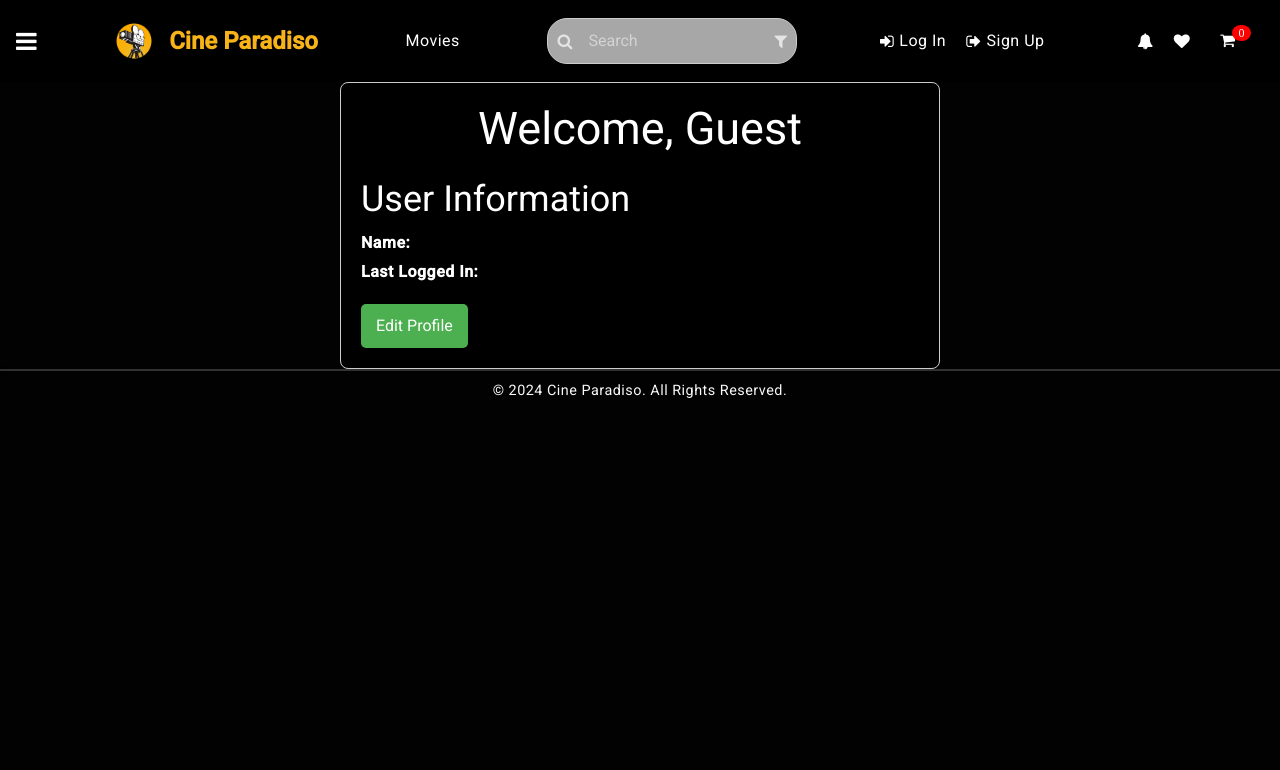
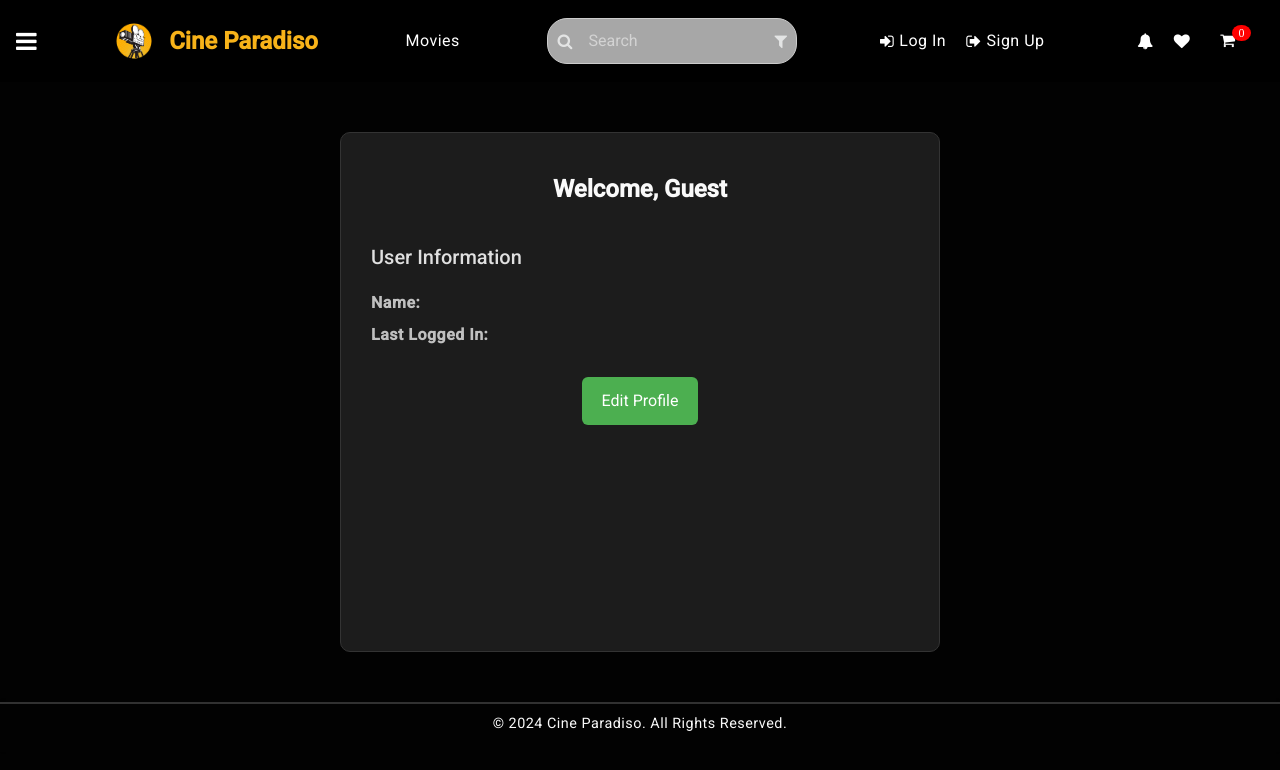
Before and after one commit to Ajai-sakthi/Project-MBf, an Angular app: page /profile in a window 1280 px wide. Shown: the top 770 px of the page. Built offline with nearby package versions, Linux system fonts and the light colour scheme; data requests are answered from the project's data file.

Commit message:
changed style of edit-profile and reset-password

```diff
--- a/db.json
+++ b/db.json
@@ -9,287 +9,285 @@
       "language": "Kollywood"
     },
     {
-            "src":"../../../assets/images/VV.jpg",
-            "name":"Vinnaithaandi Varuvaaya",
-            "rating":3.8,
-            "releasedate":"26/02/2010",
-            "price":"8,600",
-            "language":"Kollywood"
+      "src": "../../../assets/images/VV.jpg",
+      "name": "Vinnaithaandi Varuvaaya",
+      "rating": 3.8,
+      "releasedate": "26/02/2010",
+      "price": "8,600",
+      "language": "Kollywood"
     },
     {
-            "src":"../../../assets/images/ViVe.jpg",
-            "name":"Vikram vedha",
-            "rating":4.1,
-            "releasedate":"21/07/2017",
-            "price":"7,700",
-            "language":"Kollywood"
+      "src": "../../../assets/images/ViVe.jpg",
+      "name": "Vikram vedha",
+      "rating": 4.1,
+      "releasedate": "21/07/2017",
+      "price": "7,700",
+      "language": "Kollywood"
     },
     {
-            "src":"../../../assets/images/ironman.jpg",
-            "name":"Ironman",
-            "rating":4.6,
-            "releasedate":"01/05/2008",
-            "price":"9,100",
-            "language":"Hollywood"
+      "src": "../../../assets/images/ironman.jpg",
+      "name": "Ironman",
+      "rating": 4.6,
+      "releasedate": "01/05/2008",
+      "price": "9,100",
+      "language": "Hollywood"
     },
     {
-            "src":"../../../assets/images/OKK.jpg",
-            "name":"O Kadhal Kanmani",
-            "rating":4.3,
-            "releasedate":"17/04/2015",
-            "price":"8,500",
-            "language":"Kollywood"
+      "src": "../../../assets/images/OKK.jpg",
+      "name": "O Kadhal Kanmani",
+      "rating": 4.3,
+      "releasedate": "17/04/2015",
+      "price": "8,500",
+      "language": "Kollywood"
     },
     {
-            "src":"../../../assets/images/chakdeindia.jpg",
-            "name":"Chak De India",
-            "rating":3.7,
-            "releasedate":"10/08/2007",
-            "price":"7,650",
-            "language":"Bollywood"
+      "src": "../../../assets/images/chakdeindia.jpg",
+      "name": "Chak De India",
+      "rating": 3.7,
+      "releasedate": "10/08/2007",
+      "price": "7,650",
+      "language": "Bollywood"
     },
     {
-            "src":"../../../assets/images/spiderman.jpg",
-            "name":"Spiderman",
-            "rating":4.1,
-            "releasedate":"03/05/2002",
-            "price":"9,200",
-            "language":"Hollywood"
+      "src": "../../../assets/images/spiderman.jpg",
+      "name": "Spiderman",
+      "rating": 4.1,
+      "releasedate": "03/05/2002",
+      "price": "9,200",
+      "language": "Hollywood"
     },
     {
-            "src":"../../../assets/images/YNM.jpeg",
-            "name":"Yaaradi Nee Mohini",
-            "rating":3.8,
-            "releasedate":"08/09/2006",
-            "price":"8,300",
-            "language":"Kollywood"
-        },
-
-        {
-            "src":"../../../assets/images/Raanjhaana.jpg",
-            "name":"Raanjhaana",
-            "rating":3.9,
-            "releasedate":"21/06/2013",
-            "price":"5,250",
-            "language":"Bollywood"
+      "src": "../../../assets/images/YNM.jpeg",
+      "name": "Yaaradi Nee Mohini",
+      "rating": 3.8,
+      "releasedate": "08/09/2006",
+      "price": "8,300",
+      "language": "Kollywood"
     },
     {
-            "src":"../../../assets/images/KPC.jpg",
-            "name":"Kai Po Che",
-            "rating":4.3,
-            "releasedate":"22/02/2013",
-            "price":"8,500",
-            "language":"Bollywood"
+      "src": "../../../assets/images/Raanjhaana.jpg",
+      "name": "Raanjhaana",
+      "rating": 3.9,
+      "releasedate": "21/06/2013",
+      "price": "5,250",
+      "language": "Bollywood"
     },
     {
-            "src":"../../../assets/images/pirates.jpg",
-            "name":"Pirates Of The Carribean: The Curse Of The Black Pearl",
-            "rating":4.1,
-            "releasedate":"15/08/2003",
-            "price":"9,100",
-            "language":"Hollywood"
+      "src": "../../../assets/images/KPC.jpg",
+      "name": "Kai Po Che",
+      "rating": 4.3,
+      "releasedate": "22/02/2013",
+      "price": "8,500",
+      "language": "Bollywood"
     },
     {
-            "src":"../../../assets/images/charlie.jpg",
-            "name":"Charlie",
-            "rating":3.9,
-            "releasedate":"24/12/2015",
-            "price":"6,250",
-            "language":"Mollywood"
+      "src": "../../../assets/images/pirates.jpg",
+      "name": "Pirates Of The Carribean: The Curse Of The Black Pearl",
+      "rating": 4.1,
+      "releasedate": "15/08/2003",
+      "price": "9,100",
+      "language": "Hollywood"
     },
     {
-            "src":"../../../assets/images/aadukalam.jpg",
-            "name":"Aadukalam",
-            "rating":4.5,
-            "releasedate":"14/01/2011",
-            "price":"8,300",
-            "language":"Kollywood"
+      "src": "../../../assets/images/charlie.jpg",
+      "name": "Charlie",
+      "rating": 3.9,
+      "releasedate": "24/12/2015",
+      "price": "6,250",
+      "language": "Mollywood"
     },
     {
-            "src":"../../../assets/images/83.jpg",
-            "name":"83",
-            "rating":3.7,
-            "releasedate":"24/12/2021",
-            "price":"7,450",
-            "language":"Bollywood"
+      "src": "../../../assets/images/aadukalam.jpg",
+      "name": "Aadukalam",
+      "rating": 4.5,
+      "releasedate": "14/01/2011",
+      "price": "8,300",
+      "language": "Kollywood"
     },
     {
-            "src":"../../../assets/images/OSO.jpg",
-            "name":"Ohm Shanthi Oshaana",
-            "rating":4.3,
-            "releasedate":"07/02/2014",
-            "price":"7,700",
-            "language":"Mollywood"
+      "src": "../../../assets/images/83.jpg",
+      "name": "83",
+      "rating": 3.7,
+      "releasedate": "24/12/2021",
+      "price": "7,450",
+      "language": "Bollywood"
     },
     {
-            "src":"../../../assets/images/msd.jpg",
-            "name":"M.S.Dhoni:The Untold Story",
-            "rating":4.3,
-            "releasedate":"30/09/2016",
-            "price":"8,550",
-            "language":"Bollywood"
+      "src": "../../../assets/images/OSO.jpg",
+      "name": "Ohm Shanthi Oshaana",
+      "rating": 4.3,
+      "releasedate": "07/02/2014",
+      "price": "7,700",
+      "language": "Mollywood"
     },
     {
-            "src":"../../../assets/images/premam.jpg",
-            "name":"Premam",
-            "rating":3.9,
-            "releasedate":"29/05/2015",
-            "price":"7,500",
-            "language":"Mollywood"
+      "src": "../../../assets/images/msd.jpg",
+      "name": "M.S.Dhoni:The Untold Story",
+      "rating": 4.3,
+      "releasedate": "30/09/2016",
+      "price": "8,550",
+      "language": "Bollywood"
     },
     {
-            "src":"../../../assets/images/.jpg",
-            "name":"Harry Potter & The Philosopher's Stone",
-            "rating":3.9,
-            "releasedate":"12/04/2002",
-            "price":"8,300",
-            "language":"Hollywood"
+      "src": "../../../assets/images/premam.jpg",
+      "name": "Premam",
+      "rating": 3.9,
+      "releasedate": "29/05/2015",
+      "price": "7,500",
+      "language": "Mollywood"
     },
     {
-            "src":"../../../assets/images/Dangal.jpg",
-            "name":"Dangal",
-            "rating":4.2,
-            "releasedate":"23/12/2016",
-            "price":"7,500",
-            "language":"Bollywood"
+      "src": "../../../assets/images/.jpg",
+      "name": "Harry Potter & The Philosopher's Stone",
+      "rating": 3.9,
+      "releasedate": "12/04/2002",
+      "price": "8,300",
+      "language": "Hollywood"
     },
     {
-            "src":"../../../assets/images/3.jpg",
-            "name":"3",
-            "rating":4.3,
-            "releasedate":"30/03/2012",
-            "price":"7,000",
-            "language":"Kollywood"
+      "src": "../../../assets/images/Dangal.jpg",
+      "name": "Dangal",
+      "rating": 4.2,
+      "releasedate": "23/12/2016",
+      "price": "7,500",
+      "language": "Bollywood"
     },
     {
-            "src":"../../../assets/images/aavesham.jpg",
-            "name":"Aavesham",
-            "rating":3.7,
-            "releasedate":"11/04/2024",
-            "price":"6,600",
-            "language":"Mollywood"
+      "src": "../../../assets/images/3.jpg",
+      "name": "3",
+      "rating": 4.3,
+      "releasedate": "30/03/2012",
+      "price": "7,000",
+      "language": "Kollywood"
     },
     {
-            "src":"../../../assets/images/rabnebanadijodi.jpg",
-            "name":"Rabne Bana Di Jodi",
-            "rating":3.8,
-            "releasedate":"12/12/2008",
-            "price":"7,625",
-            "language":"Bollywood"
+      "src": "../../../assets/images/aavesham.jpg",
+      "name": "Aavesham",
+      "rating": 3.7,
+      "releasedate": "11/04/2024",
+      "price": "6,600",
+      "language": "Mollywood"
     },
     {
-            "src":"../../../assets/images/mayakkamenna.jpg",
-            "name":"Mayakkam Enna",
-            "rating":4.3,
-            "releasedate":"25/11/2011",
-            "price":"8,800",
-            "language":"Kollywood"
+      "src": "../../../assets/images/rabnebanadijodi.jpg",
+      "name": "Rabne Bana Di Jodi",
+      "rating": 3.8,
+      "releasedate": "12/12/2008",
+      "price": "7,625",
+      "language": "Bollywood"
     },
     {
-            "src":"../../../assets/images/premalu.jpg",
-            "name":"Premalu",
-            "rating":4.4,
-            "releasedate":"09/02/2024",
-            "price":"8,900",
-            "language":"Mollywood"
+      "src": "../../../assets/images/mayakkamenna.jpg",
+      "name": "Mayakkam Enna",
+      "rating": 4.3,
+      "releasedate": "25/11/2011",
+      "price": "8,800",
+      "language": "Kollywood"
     },
     {
-            "src":"../../../assets/images/sooraraipotru.jpg",
-            "name":"Soorarai Potru",
-            "rating":4.6,
-            "releasedate":"12/11/2020",
-            "price":"8,700",
-            "language":"Kollywood"
+      "src": "../../../assets/images/premalu.jpg",
+      "name": "Premalu",
+      "rating": 4.4,
+      "releasedate": "09/02/2024",
+      "price": "8,900",
+      "language": "Mollywood"
     },
     {
-            "src":"../../../assets/images/bangaloredays.jpg",
-            "name":"Bangalore Days",
-            "rating":3.9,
-            "releasedate":"30/05/2014",
-            "price":"7,825",
-            "language":"Mollywood"
+      "src": "../../../assets/images/sooraraipotru.jpg",
+      "name": "Soorarai Potru",
+      "rating": 4.6,
+      "releasedate": "12/11/2020",
+      "price": "8,700",
+      "language": "Kollywood"
     },
     {
-            "src":"../../../assets/images/irudhisuttru.jpg",
-            "name":"Irudhi Suttru",
-            "rating":4.6,
-            "releasedate":"29/01/2016",
-            "price":"8,300",
-            "language":"Kollywood"
+      "src": "../../../assets/images/bangaloredays.jpg",
+      "name": "Bangalore Days",
+      "rating": 3.9,
+      "releasedate": "30/05/2014",
+      "price": "7,825",
+      "language": "Mollywood"
     },
     {
-            "src":"../../../assets/images/thepursuitofhappyness.jpg",
-            "name":"The Pursuit Of Happyness",
-            "rating":4.2,
-            "releasedate":"15/12/2006",
-            "price":"8,100",
-            "language":"Hollywood"
+      "src": "../../../assets/images/irudhisuttru.jpg",
+      "name": "Irudhi Suttru",
+      "rating": 4.6,
+      "releasedate": "29/01/2016",
+      "price": "8,300",
+      "language": "Kollywood"
     },
     {
-            "src":"../../../assets/images/chhichhore.jpg",
-            "name":"Chhichhore",
-            "rating":4.6,
-            "releasedate":"06/09/2019",
-            "price":"8,000",
-            "language":"Bollywood"
+      "src": "../../../assets/images/thepursuitofhappyness.jpg",
+      "name": "The Pursuit Of Happyness",
+      "rating": 4.2,
+      "releasedate": "15/12/2006",
+      "price": "8,100",
+      "language": "Hollywood"
     },
     {
-            "src":"../../../assets/images/hridhayam.jpg",
-            "name":"Hridhayam",
-            "rating":4.2,
-            "releasedate":"21/01/2022",
-            "price":"7,650",
-            "language":"Mollywood"
+      "src": "../../../assets/images/chhichhore.jpg",
+      "name": "Chhichhore",
+      "rating": 4.6,
+      "releasedate": "06/09/2019",
+      "price": "8,000",
+      "language": "Bollywood"
     },
     {
-            "src":"../../../assets/images/aashiqui.jpg",
-            "name":"Aashiqui",
-            "rating":4.3,
-            "releasedate":"26/04/2013",
-            "price":"8,350",
-            "language":"Bollywood"
+      "src": "../../../assets/images/hridhayam.jpg",
+      "name": "Hridhayam",
+      "rating": 4.2,
+      "releasedate": "21/01/2022",
+      "price": "7,650",
+      "language": "Mollywood"
     },
     {
-            "src":"../../../assets/images/7g.jpg",
-            "name":"7g Rainbow Colony",
-            "rating":4.4,
-            "releasedate":"15/10/2004",
-            "price":"8,650",
-            "language":"Kollywood"
+      "src": "../../../assets/images/aashiqui.jpg",
+      "name": "Aashiqui",
+      "rating": 4.3,
+      "releasedate": "26/04/2013",
+      "price": "8,350",
+      "language": "Bollywood"
     },
     {
-            "src":"../../../assets/images/kumbalanginights.jpg",
-            "name":"Kumbalangi Nights",
-            "rating":4.3,
-            "releasedate":"07/02/2019",
-            "price":"8,150",
-            "language":"Mollywood"
+      "src": "../../../assets/images/7g.jpg",
+      "name": "7g Rainbow Colony",
+      "rating": 4.4,
+      "releasedate": "15/10/2004",
+      "price": "8,650",
+      "language": "Kollywood"
     },
     {
-            "src":"../../../assets/images/ak.jpg",
-            "name":"Ayyappanum Koshiyum",
-            "rating":4.1,
-            "releasedate":"07/02/2020",
-            "price":"8,050",
-            "language":"Mollywood"
+      "src": "../../../assets/images/kumbalanginights.jpg",
+      "name": "Kumbalangi Nights",
+      "rating": 4.3,
+      "releasedate": "07/02/2019",
+      "price": "8,150",
+      "language": "Mollywood"
     },
     {
-            "src":"../../../assets/images/shershaah.jpg",
-            "name":"Shershaah",
-            "rating":4.5,
-            "releasedate":"12/08/2021",
-            "price":"8,200",
-            "language":"Bollywood"
+      "src": "../../../assets/images/ak.jpg",
+      "name": "Ayyappanum Koshiyum",
+      "rating": 4.1,
+      "releasedate": "07/02/2020",
+      "price": "8,050",
+      "language": "Mollywood"
     },
     {
-            "src":"../../../assets/images/theevandi.jpg",
-            "name":"Theevandi",
-            "rating":3.9,
-            "releasedate":"07/09/2018",
-            "price":"7,550",
-            "language":"Mollywood"
+      "src": "../../../assets/images/shershaah.jpg",
+      "name": "Shershaah",
+      "rating": 4.5,
+      "releasedate": "12/08/2021",
+      "price": "8,200",
+      "language": "Bollywood"
+    },
+    {
+      "src": "../../../assets/images/theevandi.jpg",
+      "name": "Theevandi",
+      "rating": 3.9,
+      "releasedate": "07/09/2018",
+      "price": "7,550",
+      "language": "Mollywood"
     }
-
   ],
   "users": [
     {
@@ -302,7 +300,9 @@
     {
       "id": "4a8e",
       "email": "swethamurugan2222@gmail.com",
-      "password": "1234"
+      "password": "1234",
+      "lastLoggedIn": "2024-10-21T10:46:34.435Z",
+      "name": "swetha"
     },
     {
       "id": "9e51",
--- a/src/app/app.module.ts
+++ b/src/app/app.module.ts
@@ -30,6 +30,7 @@ import { EditProfileComponent } from './edit-profile/edit-profile.component'; //
 import { MatNativeDateModule } from '@angular/material/core';
 // app.module.ts
 import { BrowserAnimationsModule } from '@angular/platform-browser/animations';
+import { provideAnimationsAsync } from '@angular/platform-browser/animations/async';
 @NgModule({
   declarations: [
     AppComponent,
@@ -65,7 +66,9 @@ import { BrowserAnimationsModule } from '@angular/platform-browser/animations';
     CommonModule, // Include CommonModule in the imports array,
     MatSidenavModule
   ],
-  providers: [],
+  providers: [
+    provideAnimationsAsync()
+  ],
   bootstrap: [AppComponent]
 })
 export class AppModule { }
--- a/src/app/pages/cart/cart.component.scss
+++ b/src/app/pages/cart/cart.component.scss
@@ -2,6 +2,7 @@
   max-width: 1200px;
   margin: 0 auto;
   padding: 20px;
+  min-height: 65vh;
 
   h1 {
     text-align: center;
--- a/src/app/profile/profile.component.scss
+++ b/src/app/profile/profile.component.scss
@@ -1,49 +1,66 @@
 .profile-container {
-  max-width: 600px;
-  margin: 0 auto;
-  padding: 20px;
-  border: 1px solid #ccc;
-  border-radius: 8px;
-  background-color: #000;
+  max-width: 600px;  // Constrain the container width for readability
+  margin: 50px auto;  // Add margin for vertical spacing and center horizontally
+  padding: 30px;  // Increase padding for breathing room
+  border: 1px solid #333;  // Darker border to blend better with the dark background
+  border-radius: 10px;  // More rounded corners for a modern look
+  background-color: #1c1c1c;  // Use a softer black for the background
+  min-height: 65vh;  // Ensure the container has a minimum height
 
   h2 {
-    text-align: center;
-    color: #fff;
+    text-align: center;  // Center the heading
+    color: #f9f9f9;  // Lighter white for text contrast
+    font-size: 24px;  // Increase font size for better emphasis
+    margin-bottom: 20px;  // Add space below the heading
+    font-weight: 600;  // Bolder heading
   }
 
   .user-info {
-    margin: 20px 0;
+    margin: 20px 0;  // Maintain spacing between user info sections
 
     h3 {
-      margin-bottom: 10px;
-      color: #fff;
+      margin-bottom: 12px;  // Increase spacing below the subheading
+      color: #e0e0e0;  // Use a medium gray for subheadings
+      font-size: 20px;  // Increase font size for subheadings
+      font-weight: 500;  // Slightly bold
     }
 
     p {
-      font-size: 16px;
-      margin: 5px 0;
-      color: #fff;
+      font-size: 16px;  // Maintain readable text size
+      margin: 8px 0;  // Increase vertical space between paragraphs
+      color: #c0c0c0;  // Light gray for body text to maintain contrast
     }
   }
 
   .action-buttons {
-    display: flex;
-    justify-content: space-between;
+    display: flex;  // Flexbox for better alignment
+    justify-content: center;  // Center align the buttons
+    gap: 20px;  // Add gap between buttons for spacing
+    margin-top: 30px;  // Add space above the buttons
 
     .btn {
-      padding: 10px 15px;
-      border: none;
-      border-radius: 5px;
-      cursor: pointer;
-      font-size: 16px;
-      transition: background-color 0.3s;
+      padding: 12px 20px;  // Increase padding for larger, more clickable buttons
+      border: none;  // Remove borders
+      border-radius: 6px;  // Slightly rounder corners for a modern look
+      cursor: pointer;  // Pointer cursor for buttons
+      font-size: 16px;  // Maintain readable button text size
+      transition: background-color 0.3s ease;  // Smooth hover transition
 
       &.edit-btn {
-        background-color: #4CAF50;
+        background-color: #4CAF50;  // Bright green for the edit button
+        color: white;  // White text for contrast
+
+        &:hover {
+          background-color: #43a047;  // Slightly darker green on hover
+        }
+      }
+
+      &.delete-btn {
+        background-color: #e53935;  // Bright red for the delete button
         color: white;
 
         &:hover {
-          background-color: #45a049;
+          background-color: #d32f2f;  // Darker red on hover
         }
       }
     }
--- a/src/styles.scss
+++ b/src/styles.scss
@@ -32,3 +32,5 @@ body{
 
 html, body { height: 100%; }
 body { margin: 0; font-family:"Lato", sans-serif; }
+html, body { height: 100%; }
+body { margin: 0; font-family: Roboto, "Helvetica Neue", sans-serif; }
```
Also changed, not shown: src/app/edit-profile/edit-profile.component.scss (+32 -23 lines), 1 other file (tests, documents, lock files or other folders). Lines whose indentation alone changed are shown as unchanged.
